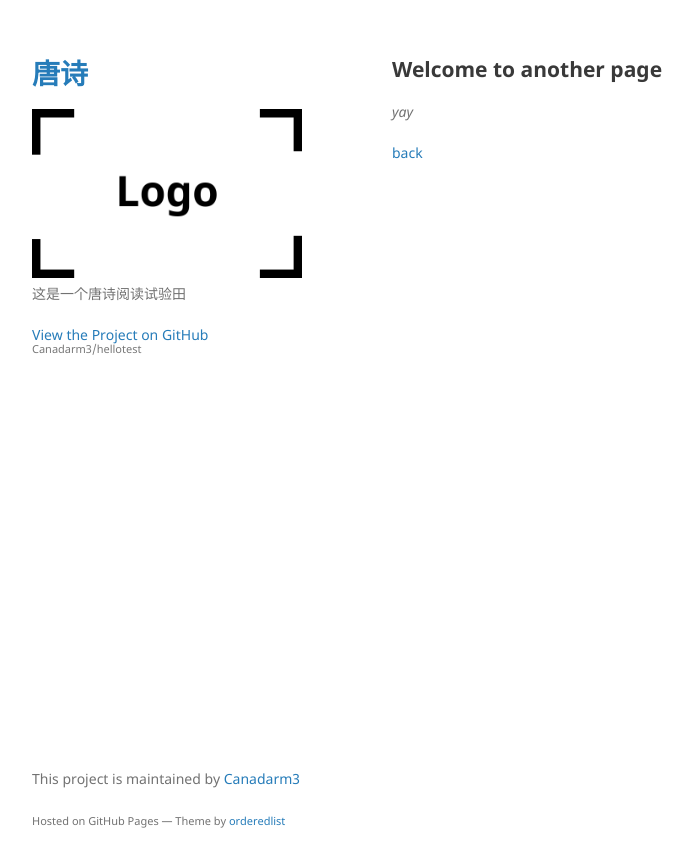
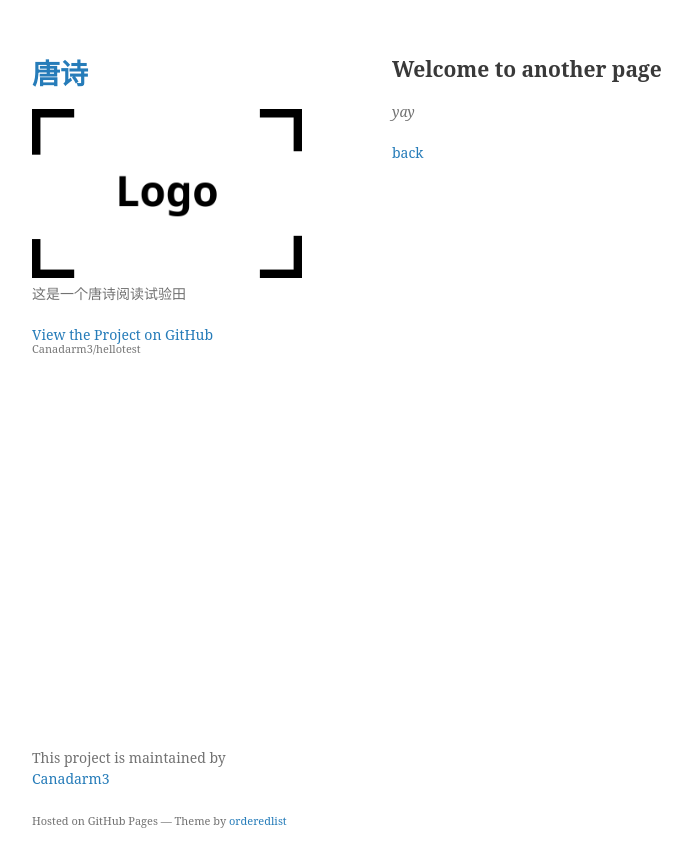
Before and after one commit to Canadarm3/hellotest, a Jekyll site: the page built from another-page.md, in a window 1280 px wide. Shown: the top 867 px of the page, without its empty margins (178-871 px from the left). Built offline with Jekyll 4.4.1, drawn with Linux system fonts in a browser that asks for light colours; some web fonts are replaced; our own code applies the rules of GitHub Pages for plain Markdown files.

Commit message:
Update jekyll-theme-minimal.scss

```diff
--- a/_sass/jekyll-theme-minimal.scss
+++ b/_sass/jekyll-theme-minimal.scss
@@ -4,7 +4,7 @@
 body {
   background-color: #fff;
   padding:50px;
-  font: 14px/1.5 "Noto Sans", "Helvetica Neue", Helvetica, Arial, sans-serif;
+  font: 14px/1.5 "Noto Serif", "Helvetica Neue", Helvetica, Arial, sans-serif;
   color:#727272;
   font-weight:400;
 }
```
